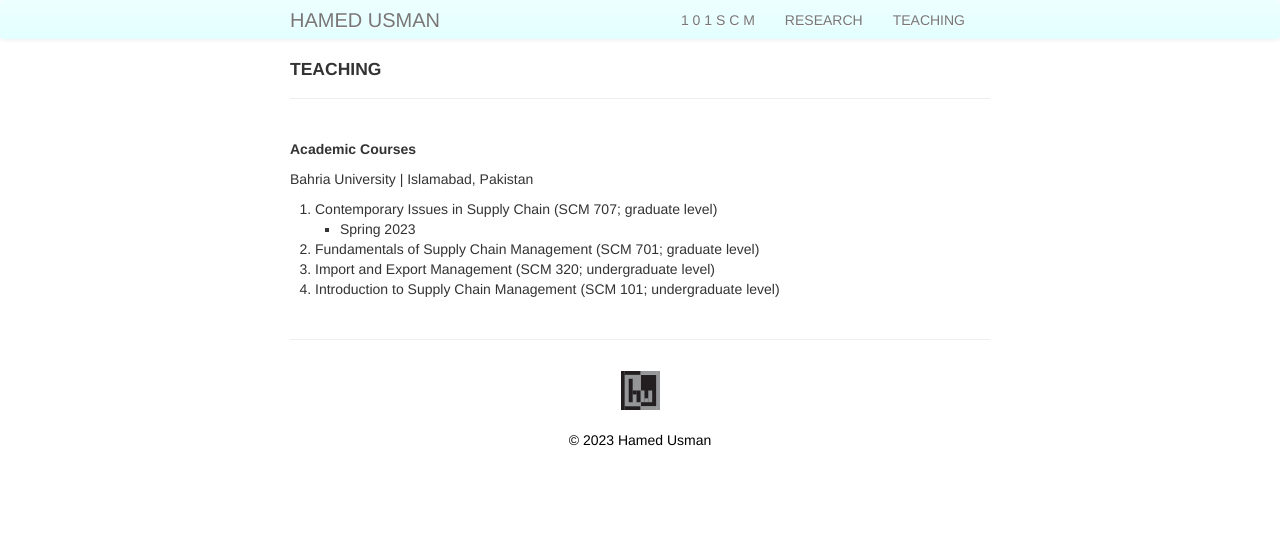
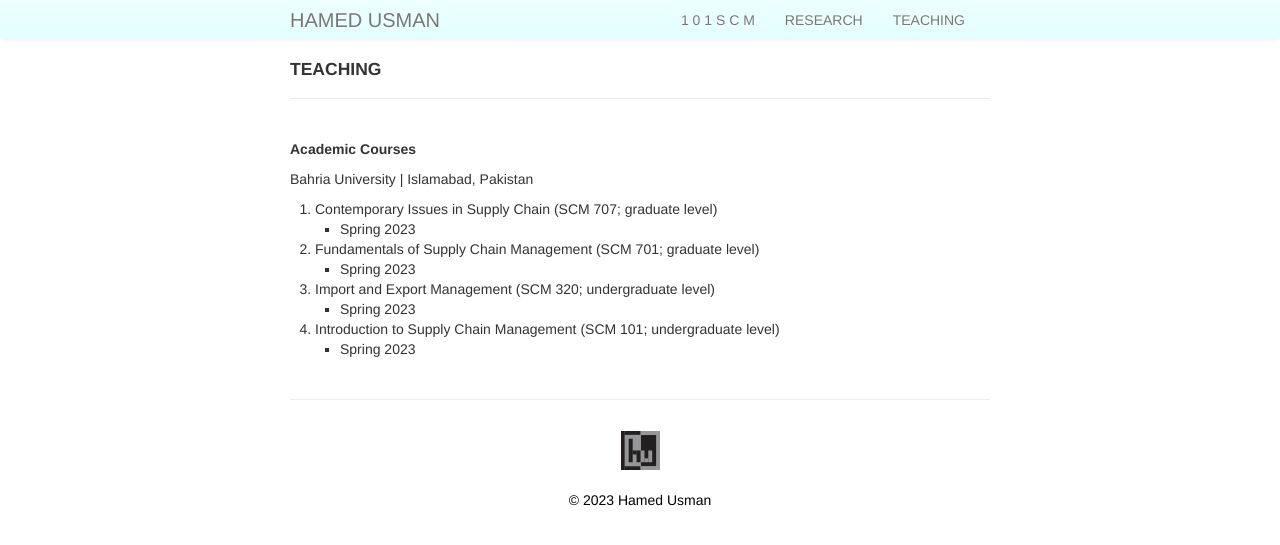
Before and after one commit to hamedusman/hamedusman.github.io, a Jekyll site: the page built from pages/teaching.md, in a window 1280 px wide. Shown: the top 545 px of the page. Built offline with Jekyll 4.4.1, drawn with Linux system fonts in a browser that asks for light colours; some of the changed lines change nothing that is shown.

Commit message:
Update teaching.md

```diff
--- a/pages/teaching.md
+++ b/pages/teaching.md
@@ -9,12 +9,9 @@
 <li>Contemporary Issues in Supply Chain (SCM 707; graduate level)</li>
     <ul><li>Spring 2023</li></ul>
 <li>Fundamentals of Supply Chain Management (SCM 701; graduate level)</li>
-    <!--<p><a href="https://teaching101.github.io/pages/fscm" target="_blank" rel="noopener noreferrer">Here is the link for Fundamentals of Supply Chain
-      Management &#x29c9;</a></p>-->
+    <ul><li>Spring 2023</li></ul>
 <li>Import and Export Management (SCM 320; undergraduate level)</li>
-    <!--<p><a href="https://teaching101.github.io/pages/iem" target="_blank" rel="noopener noreferrer">Here is the link for Import Export Management
-      &#x29c9;</a></p>-->
+    <ul><li>Spring 2023</li></ul>
 <li>Introduction to Supply Chain Management (SCM 101; undergraduate level)</li>
-    <!--<p><a href="https://teaching101.github.io/pages/iscm" target="_blank" rel="noopener noreferrer">Here is the link for Introduction to Supply Chain
-      Management &#x29c9;</a></p>-->
+    <ul><li>Spring 2023</li></ul>
 </ol>
```
